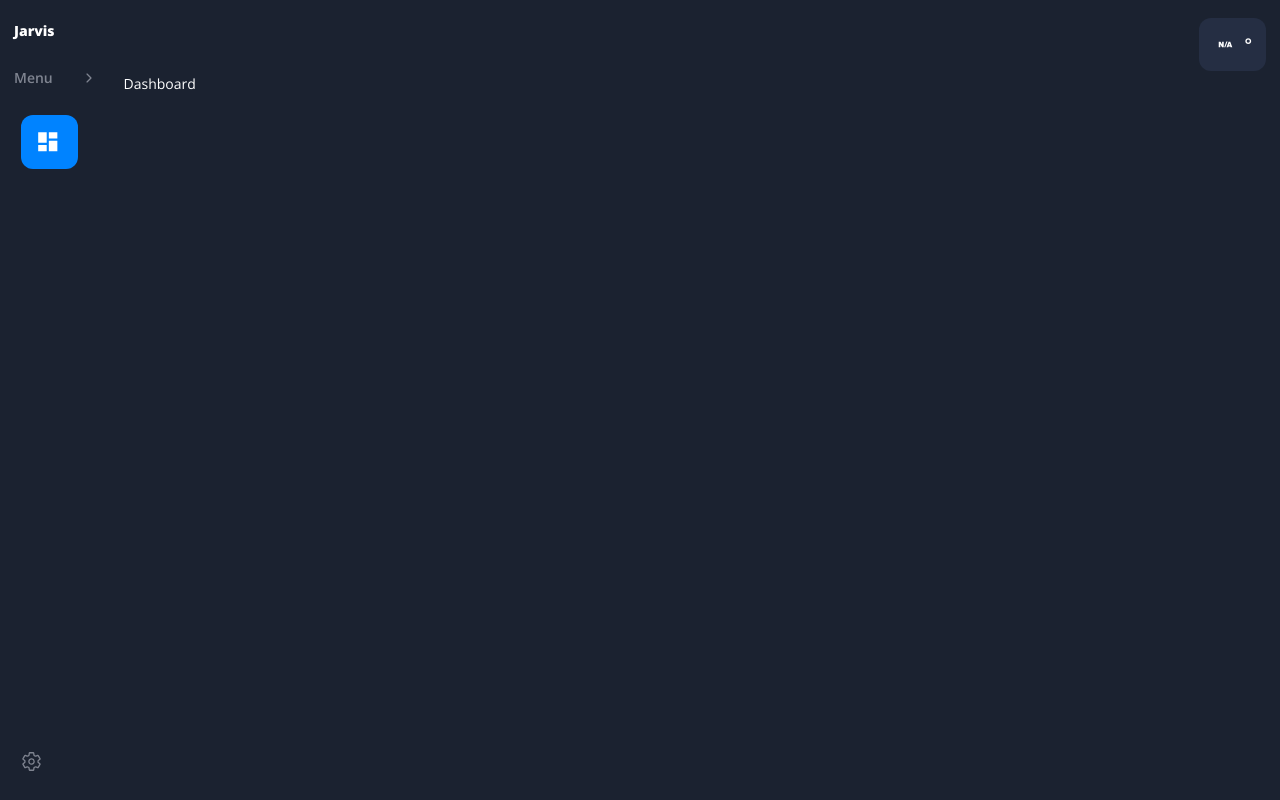
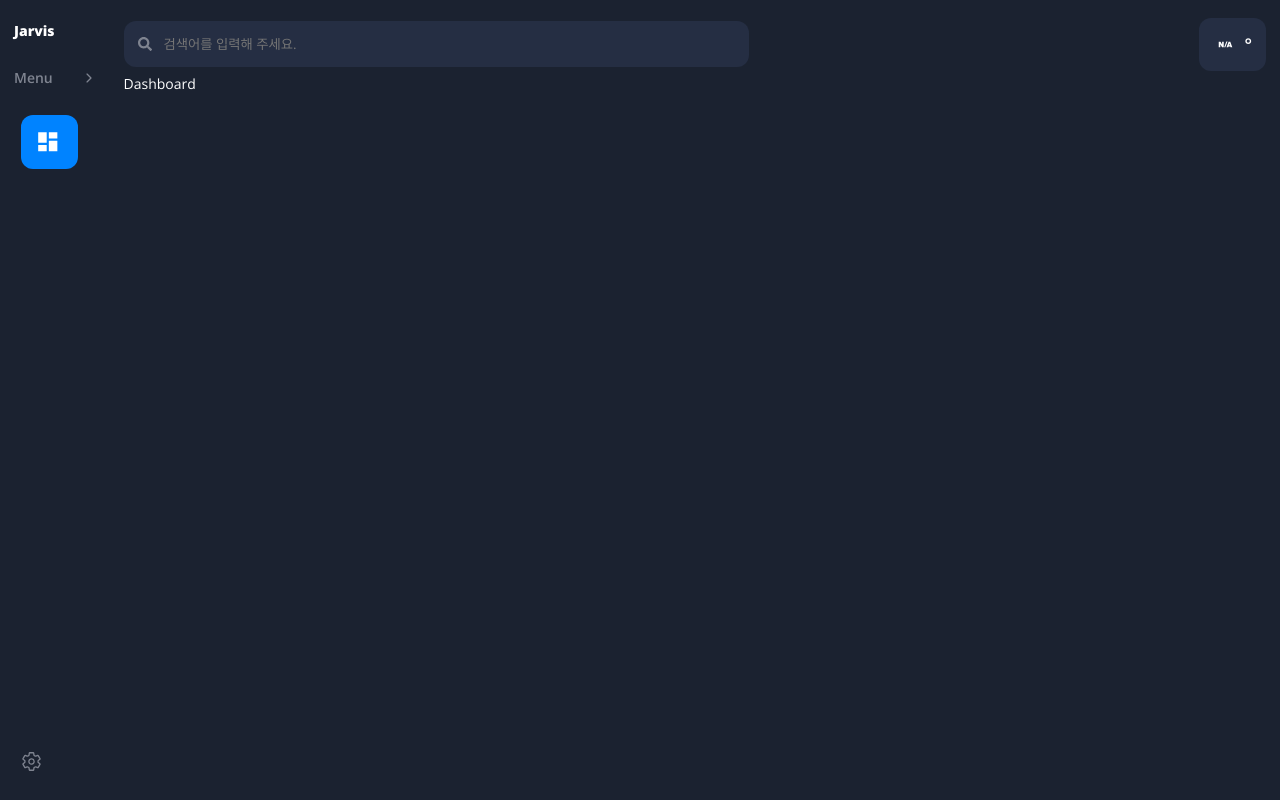
Before and after one commit to kwhong95/Jarvis, a React (Create React App) app: page / in a window 1280 px wide. Built offline with nearby package versions, Linux system fonts and the light colour scheme; no server answers.

Commit message:
Develop search input component

```diff
--- /dev/null
+++ b/src/components/common/SearchInput.tsx
@@ -0,0 +1,75 @@
+import { useState, KeyboardEvent, useEffect, useCallback } from "react";
+import { useSearchParams } from "react-router-dom";
+import styled from "@emotion/styled";
+import { FaSearch } from "react-icons/fa";
+
+const Container = styled.div`
+  position: relative;
+  width: 50%;
+
+  input {
+    color: white;
+    width: 100%;
+    border-radius: 12px;
+    background-color: #252e43;
+    margin: 8px 0;
+    outline: none;
+    border: none;
+    padding: 1rem;
+    transition: 0.3s;
+    padding-left: 40px;
+  }
+
+  svg {
+    color: #7f8490;
+  }
+
+  .icon {
+    position: absolute;
+    left: 0;
+    top: 14px;
+    padding: 10px 14px;
+  }
+
+  input:focus {
+    border-color: #252e43;
+    box-shadow: 0 0 8px 9 #252e43;
+  }
+`;
+
+const SearchInput = () => {
+  const [searchText, setSearchText] = useState<string>("");
+  const [searchParams, setSearchParams] = useSearchParams();
+
+  useEffect(() => {
+    setSearchText(searchParams.get("q") ?? "");
+  }, [searchParams]);
+
+  const onChangeInput = useCallback(
+    (e: React.ChangeEvent<HTMLInputElement>) => {
+      setSearchText(e.target.value);
+    },
+    []
+  );
+
+  const onKeyUp = (e: KeyboardEvent<HTMLInputElement>) => {
+    if (e.key === "Enter" && e.currentTarget.value.trim().length > 0) {
+      setSearchParams({ q: e.currentTarget.value });
+    }
+  };
+
+  return (
+    <Container>
+      <FaSearch className="icon" />
+      <input
+        value={searchText}
+        type="text"
+        placeholder="검색어를 입력해 주세요."
+        onChange={onChangeInput}
+        onKeyUp={onKeyUp}
+      />
+    </Container>
+  );
+};
+
+export default SearchInput;
--- a/src/components/header/index.tsx
+++ b/src/components/header/index.tsx
@@ -1,4 +1,5 @@
 import styled from "@emotion/styled";
+import SearchInput from "components/common/SearchInput";
 import { WeatherWidget } from "widgets";
 
 const Container = styled.header`
@@ -11,7 +12,7 @@ const Container = styled.header`
 const Header = () => {
   return (
     <Container>
-      <div />
+      <SearchInput />
       <WeatherWidget />
     </Container>
   );
```
